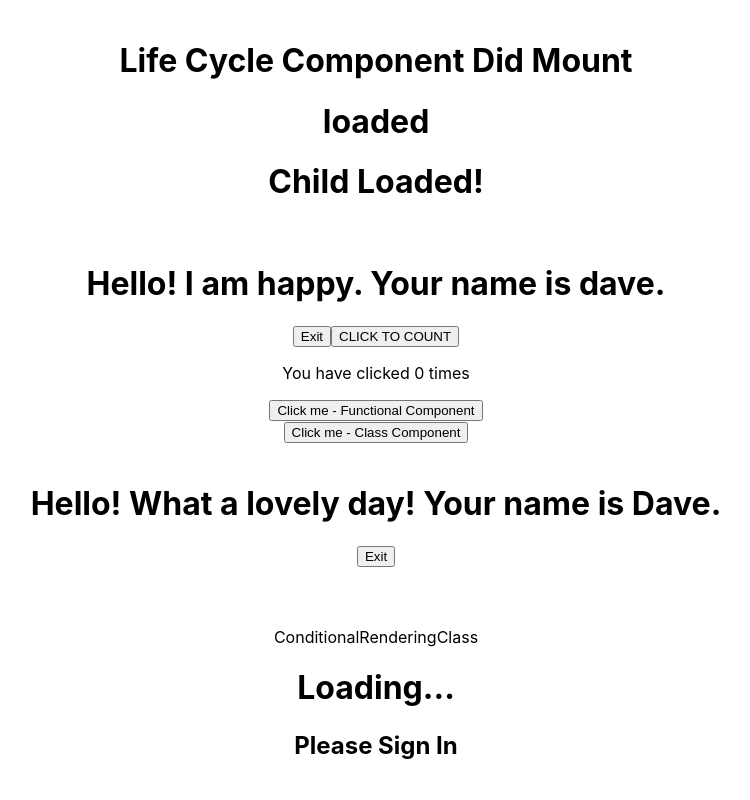
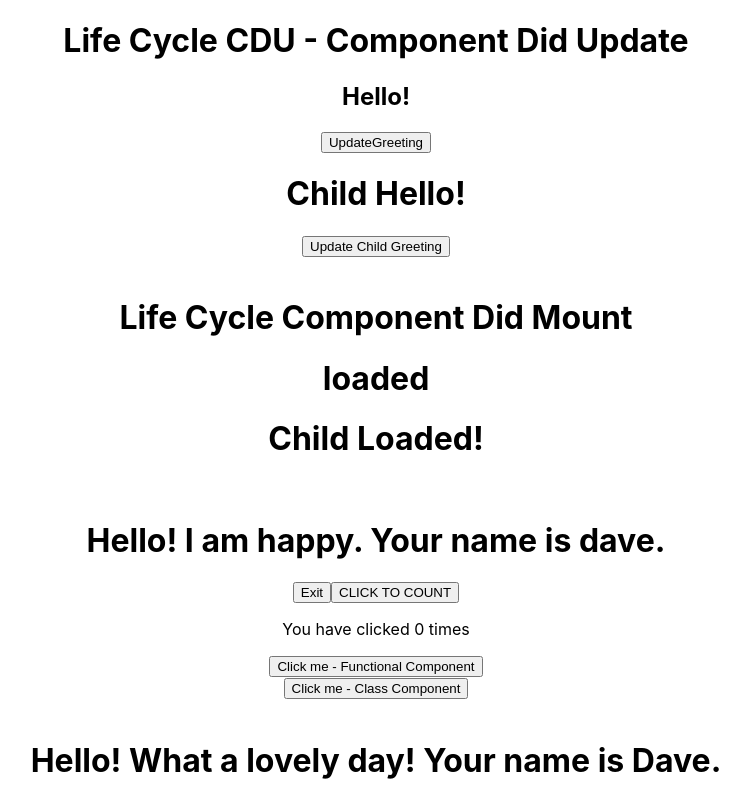
Before and after one commit to andrewcargill/gitpod-react, a React (Create React App) app in the folder my-app/: page / in a window 1280 px wide. Shown: the top 800 px of the page, without its empty margins (264-1014 px from the left). Built offline with nearby package versions, Linux system fonts and the light colour scheme.

Commit message:
component updating

```diff
--- a/my-app/src/App.js
+++ b/my-app/src/App.js
@@ -11,10 +11,13 @@
 import MethodsAsPropsParent from './components/MethodsAsPropParent';
 import RenderingLists from './components/RenderingLists';
 import LifeCycleCDM from './components/LifeCycleCDM';
+import LifeCyleCDU from './components/LifeCyleCDU';
 
 function App() {
   return (
     <div className="App">
+      <h1>Life Cycle CDU - Component Did Update</h1>
+      <LifeCyleCDU />
       <br />
       <h1>Life Cycle Component Did Mount</h1>
       <LifeCycleCDM />
--- /dev/null
+++ b/my-app/src/components/LifeCycleCDUChild.js
@@ -0,0 +1,44 @@
+
+
+import React, { Component } from 'react'
+
+export class LifeCyclesCDUChild extends Component {
+    constructor(props) {
+        console.log('Child Constructor called');
+        super(props)
+
+        this.state = {
+            greeting: 'Child Hello!',
+        }
+    }
+
+    updateGreeting = () => {
+        console.log('Child updateGreeting called');
+        this.setState((prevState) => {
+            return {
+                greeting: prevState.greeting === 'Child Hello!' ? 'Child Goodbye' : 'Child Hello!',
+            }
+        })
+    }
+
+    componentDidUpdate(prevProps, prevState) {
+        console.log('Child Component updated!');
+        console.log('prevProps', prevProps);
+        console.log('prevState', prevState);
+        if (prevProps.parentGreeting !== this.props.parentGreeting) {
+            console.log('Parent greeting has changed!');
+        }
+    }
+
+    render() {
+        console.log('Child Render method called');
+        return (
+            <div>
+                <h1>{this.state.greeting}</h1>
+                <button onClick={this.updateGreeting}>Update Child Greeting</button>
+            </div>
+        )
+    }
+}
+
+export default LifeCyclesCDUChild
--- /dev/null
+++ b/my-app/src/components/LifeCyleCDU.js
@@ -0,0 +1,39 @@
+import React, { Component } from 'react'
+import LifeCyclesCDUChild from './LifeCycleCDUChild';
+
+export class LifeCyleCDU extends Component {
+    constructor(props) {
+        console.log("constructor called");
+      super(props)
+
+      this.state = {
+         greeting: "Hello!"
+      }
+    }
+
+    updateGreeting = () => {
+        this.setState(prevState => {
+            return {
+                greeting: prevState.greeting === 'Goodbye!' ? 'Hello!' : 'Goodbye!'
+            }
+        })
+    }
+
+    componentDidUpdate() {
+        console.log("component did update")
+    }
+  render() {
+    console.log("page rendered")
+    return (
+        <div>
+            <h2>
+            {this.state.greeting}
+            </h2>
+            <button onClick={this.updateGreeting}>UpdateGreeting</button>
+            <LifeCyclesCDUChild parentGreeting={this.state.greeting}/>
+        </div>
+    )
+  }
+}
+
+export default LifeCyleCDU
```
Also changed, not shown: my-app/src/components/LifeCycleCDM.js (+5 -5 lines), my-app/src/components/LifeCyclesCDMChild.js (+5 -5 lines).
